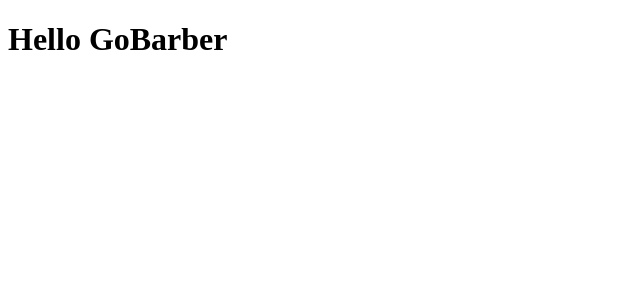
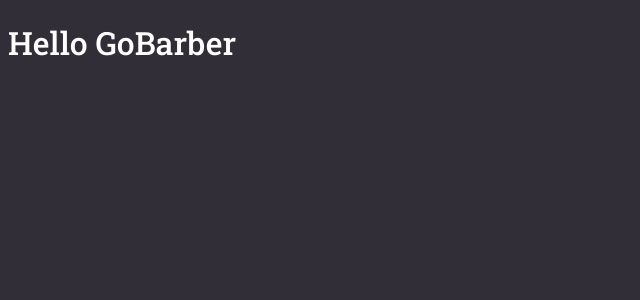
Before and after one commit to arllain/gobarber-web, a React (Create React App) app: page / in a window 1280 px wide. Shown: the top 300 px of the page, without its empty margins (0-640 px from the left). Built offline with nearby package versions, Linux system fonts and the light colour scheme.

Commit message:
Estilos globais

```diff
--- a/package.json
+++ b/package.json
@@ -13,6 +13,7 @@
     "react": "^16.13.1",
     "react-dom": "^16.13.1",
     "react-scripts": "3.4.1",
+    "styled-components": "^5.1.0",
     "typescript": "~3.7.2"
   },
   "scripts": {
@@ -34,6 +35,7 @@
     ]
   },
   "devDependencies": {
+    "@types/styled-components": "^5.1.0",
     "@typescript-eslint/eslint-plugin": "^2.29.0",
     "@typescript-eslint/parser": "^2.29.0",
     "eslint": "^6.8.0",
--- a/public/index.html
+++ b/public/index.html
@@ -5,6 +5,10 @@
     <meta name="viewport" content="width=device-width, initial-scale=1" />
     <meta name="theme-color" content="#FF9000" />
     <title>GoBarber</title>
+    <link
+      href="https://fonts.googleapis.com/css2?family=Roboto+Slab:wght@400;500&display=swap"
+      rel="stylesheet"
+    />
   </head>
   <body>
     <noscript>You need to enable JavaScript to run this app.</noscript>
--- a/src/App.tsx
+++ b/src/App.tsx
@@ -1,4 +1,10 @@
 import React from 'react';
+import GlobalStyle from './styles/global';
 
-const App: React.FC = () => <h1>Hello GoBarber</h1>;
+const App: React.FC = () => (
+  <>
+    <h1>Hello GoBarber</h1>
+    <GlobalStyle />
+  </>
+);
 export default App;
--- /dev/null
+++ b/src/styles/global.ts
@@ -0,0 +1,25 @@
+import { createGlobalStyle } from 'styled-components';
+
+export default createGlobalStyle`
+  *{
+    padding: 0;
+    box-sizing: border-box;
+    outline: 0;
+  }
+
+  body {
+    background: #312E38;
+    color: #FFF;
+    -webkit-font-smoothing: antialiased;
+    font-family: 'Roboto Slab', serif;
+    font-size: 16px;
+  }
+
+  h1, h2, h3, h4, h5, h6, strong {
+    font-weight: 500;
+  }
+
+  button{
+    cursor: pointer;
+  }
+`;
```
Also changed, not shown: 1 other file (tests, documents, lock files or other folders).
